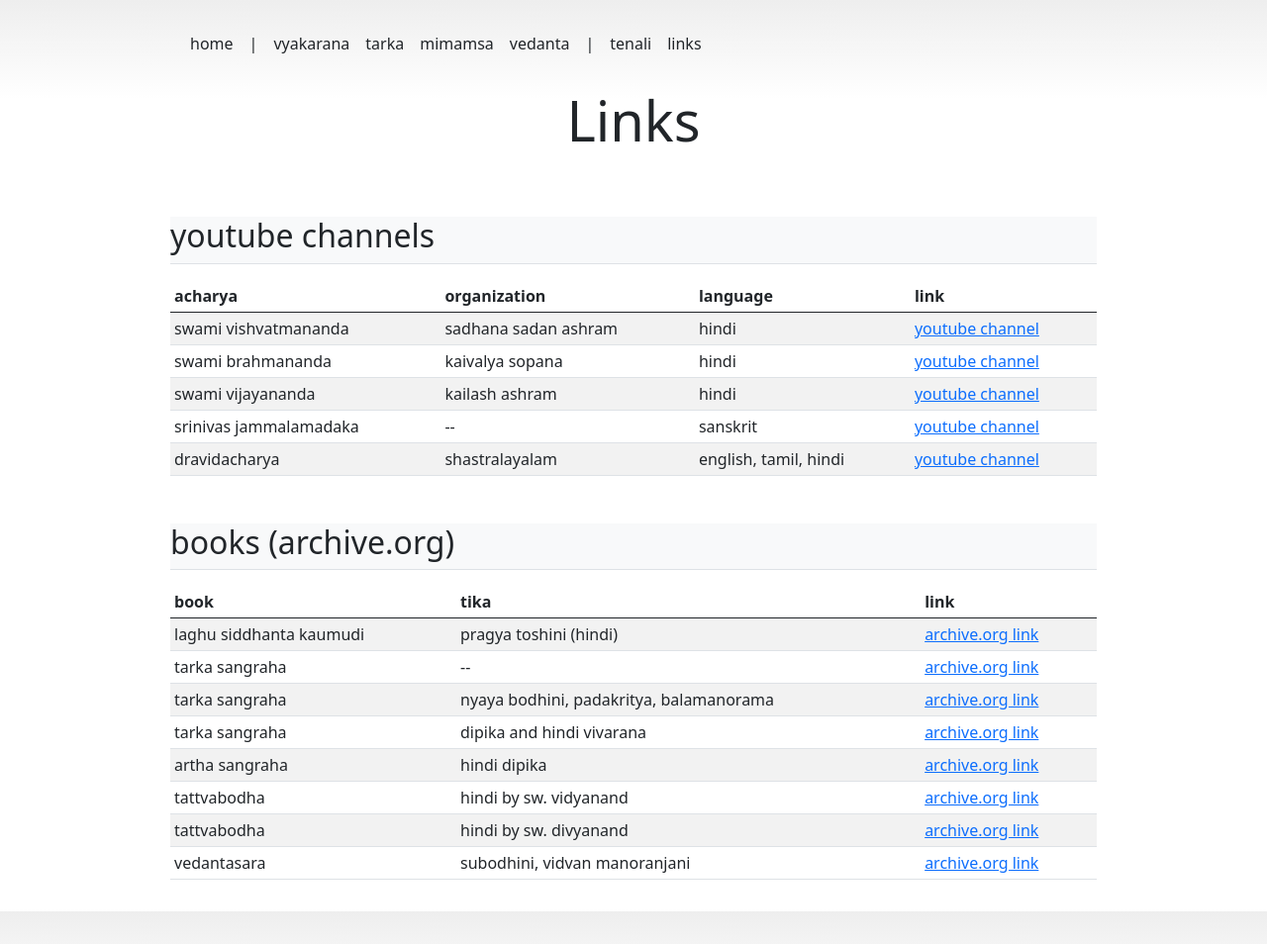
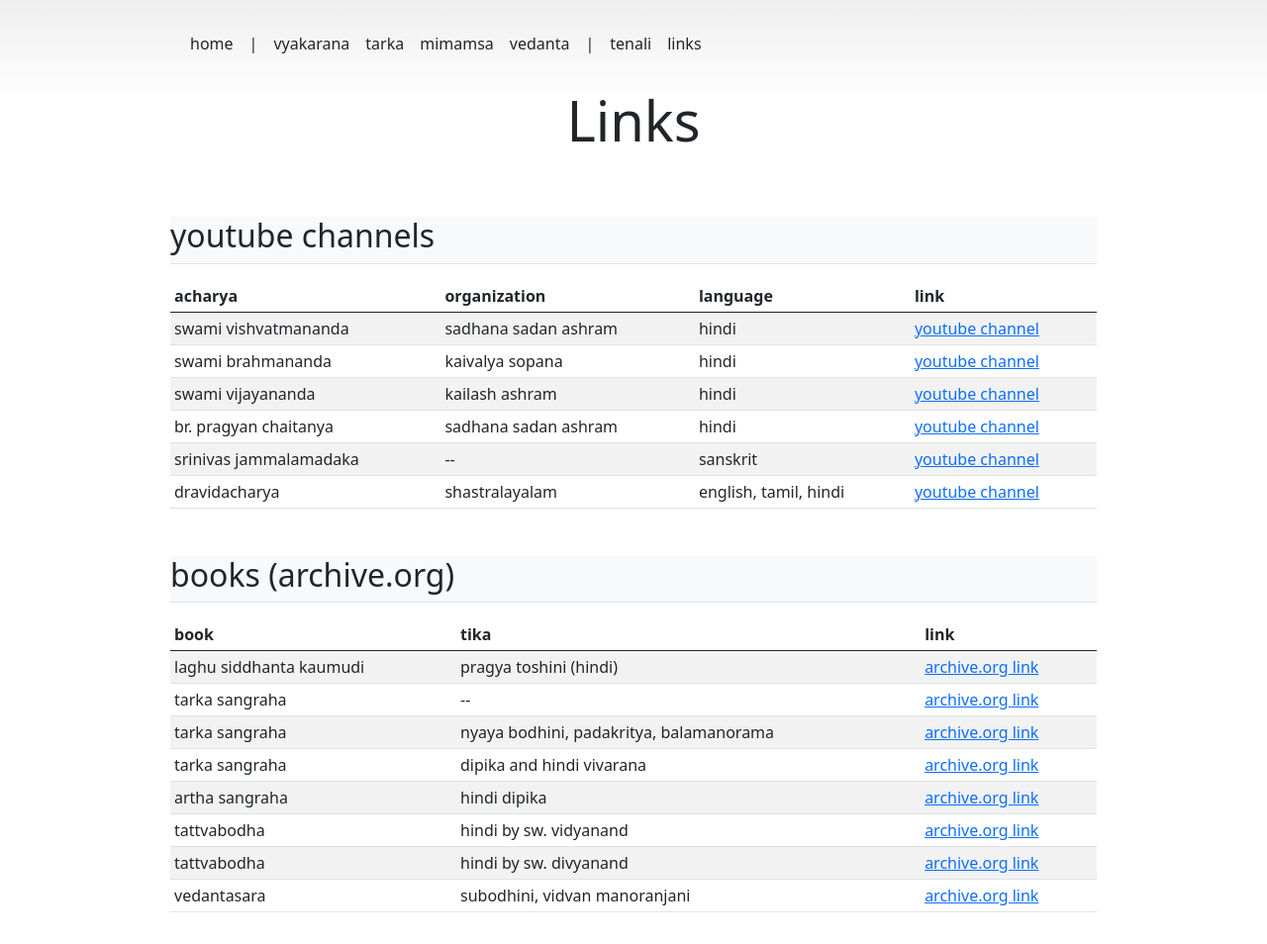
Before and after one commit to aupasana/vedanta, a Jekyll site: the page built from links.md, in a window 1280 px wide. Shown: the whole page at 99% size. Built offline with Jekyll 4.4.1, drawn with Linux system fonts in a browser that asks for light colours; before the commit the page ends 921 px from its top, so only the background shows below that.

Commit message:
add channel to links.md

```diff
--- a/links.md
+++ b/links.md
@@ -16,6 +16,10 @@ channels:
       org: kailash ashram
       lang: hindi
       link: https://www.youtube.com/channel/UCPqECyffnKOhuYV-1GwAdkg
+    - guru: br. pragyan chaitanya
+      org: sadhana sadan ashram
+      lang: hindi
+      link: https://www.youtube.com/channel/UC_abXPZodhG0Oy_XepwiaCA
     - guru: srinivas jammalamadaka
       org:  --
       lang: sanskrit
```
